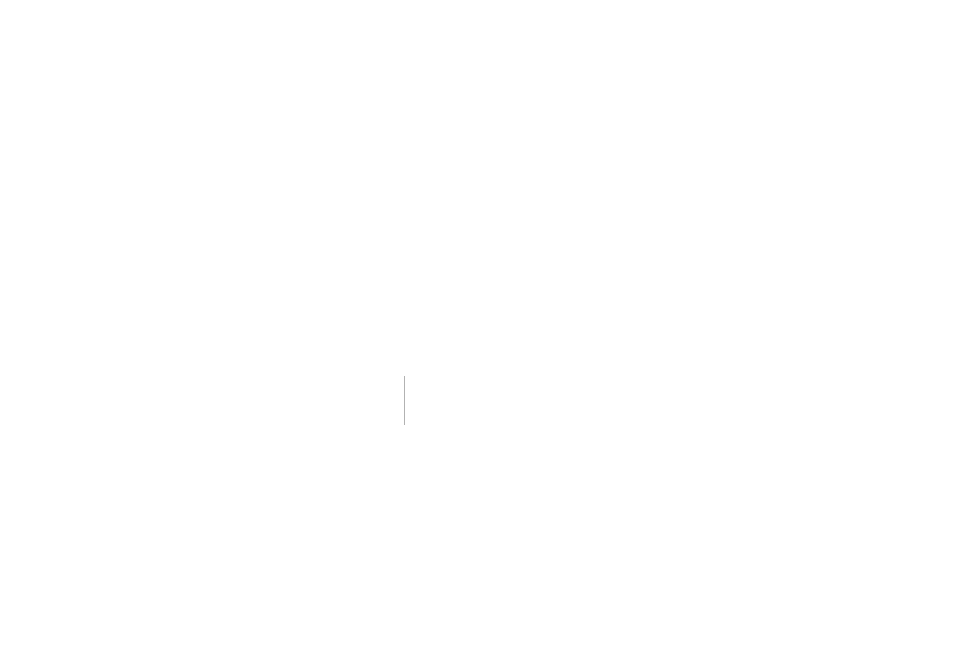
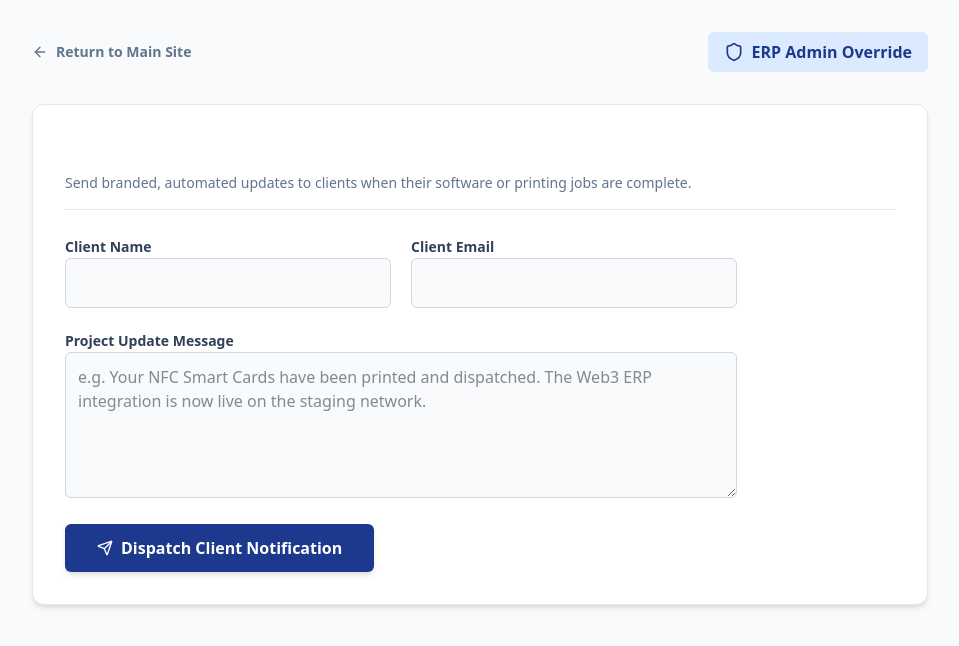
Before and after one commit to stackvuratechnologies/stackvuratech, a Next.js app: page /admin in a window 1280 px wide. Before the commit this address had no page. Shown: the top 646 px of the page, without its empty margins (160-1119 px from the left). Built offline with nearby package versions, Linux system fonts and the light colour scheme.

Commit message:
added some files

```diff
--- a/package.json
+++ b/package.json
@@ -16,6 +16,7 @@
     "next": "16.3.0",
     "react": "19.2.8",
     "react-dom": "19.2.8",
+    "resend": "^6.19.0",
     "tailwind-merge": "^3.6.0"
   },
   "devDependencies": {
--- /dev/null
+++ b/src/app/admin/page.tsx
@@ -0,0 +1,88 @@
+'use client';
+
+import { useState } from 'react';
+import { Send, Shield, Loader2, ArrowLeft, CheckCircle2 } from 'lucide-react';
+import Link from 'next/link';
+
+export default function AdminDashboard() {
+  const [email, setEmail] = useState('');
+  const [name, setName] = useState('');
+  const [message, setMessage] = useState('');
+  const [status, setStatus] = useState<'idle' | 'sending' | 'success' | 'error'>('idle');
+
+  const handleSendEmail = async (e: React.FormEvent) => {
+    e.preventDefault();
+    setStatus('sending');
+
+    try {
+      const res = await fetch('/api/notify', {
+        method: 'POST',
+        headers: { 'Content-Type': 'application/json' },
+        body: JSON.stringify({ email, name, message }),
+      });
+
+      if (res.ok) {
+        setStatus('success');
+        setEmail('');
+        setName('');
+        setMessage('');
+        setTimeout(() => setStatus('idle'), 4000);
+      } else {
+        setStatus('error');
+      }
+    } catch (err) {
+      setStatus('error');
+    }
+  };
+
+  return (
+    <div className="min-h-screen bg-slate-50 p-8 font-sans">
+      <div className="max-w-4xl mx-auto">
+
+        <div className="flex items-center justify-between mb-8">
+          <Link href="/" className="flex items-center space-x-2 text-slate-500 hover:text-blue-900 transition">
+            <ArrowLeft className="w-4 h-4" />
+            <span className="text-sm font-bold">Return to Main Site</span>
+          </Link>
+          <div className="flex items-center space-x-2 text-blue-900 bg-blue-100 px-4 py-2 rounded-md">
+            <Shield className="w-5 h-5" />
+            <span className="font-bold">ERP Admin Override</span>
+          </div>
+        </div>
+
+        <div className="bg-white border border-gray-200 rounded-xl shadow-md p-8">
+          <div className="border-b border-gray-200 pb-4 mb-6">
+            <h2 className="text-2xl font-bold text-slate-900">Client Communication Dispatch</h2>
+            <p className="text-sm text-slate-500 mt-1">Send branded, automated updates to clients when their software or printing jobs are complete.</p>
+          </div>
+
+          <form onSubmit={handleSendEmail} className="space-y-5 max-w-2xl">
+            <div className="grid grid-cols-1 md:grid-cols-2 gap-5">
+              <div className="space-y-2">
+                <label className="text-sm font-semibold text-slate-700">Client Name</label>
+                <input type="text" required value={name} onChange={(e) => setName(e.target.value)} className="w-full bg-slate-50 border border-gray-300 rounded-md p-3 text-slate-900 focus:border-blue-900 focus:ring-1 focus:outline-none" />
+              </div>
+              <div className="space-y-2">
+                <label className="text-sm font-semibold text-slate-700">Client Email</label>
+                <input type="email" required value={email} onChange={(e) => setEmail(e.target.value)} className="w-full bg-slate-50 border border-gray-300 rounded-md p-3 text-slate-900 focus:border-blue-900 focus:ring-1 focus:outline-none" />
+              </div>
+            </div>
+
+            <div className="space-y-2">
+              <label className="text-sm font-semibold text-slate-700">Project Update Message</label>
+              <textarea required value={message} onChange={(e) => setMessage(e.target.value)} rows={5} placeholder="e.g. Your NFC Smart Cards have been printed and dispatched. The Web3 ERP integration is now live on the staging network." className="w-full bg-slate-50 border border-gray-300 rounded-md p-3 text-slate-900 focus:border-blue-900 focus:ring-1 focus:outline-none"></textarea>
+            </div>
+
+            {status === 'success' && <div className="flex items-center space-x-2 bg-green-50 text-green-700 border border-green-200 p-4 rounded-md text-sm font-bold"><CheckCircle2 className="w-5 h-5" /><span>Email successfully transmitted via Resend.</span></div>}
+            {status === 'error' && <div className="bg-red-50 text-red-700 border border-red-200 p-4 rounded-md text-sm font-bold">Failed to dispatch email. Check API credentials.</div>}
+
+            <button type="submit" disabled={status === 'sending'} className="bg-blue-900 text-white font-bold py-3 px-8 rounded-md hover:bg-blue-800 transition shadow-md flex items-center space-x-2">
+              {status === 'sending' ? <Loader2 className="w-5 h-5 animate-spin" /> : <><Send className="w-4 h-4" /><span>Dispatch Client Notification</span></>}
+            </button>
+          </form>
+
+        </div>
+      </div>
+    </div>
+  );
+}
--- /dev/null
+++ b/src/app/api/notify/route.ts
@@ -0,0 +1,35 @@
+import { NextResponse } from 'next/server';
+import { Resend } from 'resend';
+
+const resend = new Resend(process.env.RESEND_API_KEY);
+
+export async function POST(request: Request) {
+  try {
+    const { email, name, message } = await request.json();
+
+    const data = await resend.emails.send({
+      from: 'StackVura Architecture <admin@stackvuratechnologies.online>',
+      to: email,
+      subject: 'StackVura Technologies - Project Update',
+      html: `
+        <div style="font-family: sans-serif; max-w: 600px; margin: 0 auto; border: 1px solid #e2e8f0; border-radius: 8px; overflow: hidden;">
+          <div style="background-color: #1e3a8a; padding: 20px; text-align: center;">
+            <h2 style="color: #ffffff; margin: 0;">Project Status Update</h2>
+          </div>
+          <div style="padding: 30px; background-color: #f8fafc; color: #334155;">
+            <p style="font-size: 16px;">Hello <strong>${name}</strong>,</p>
+            <p style="font-size: 16px; line-height: 1.6; color: #475569;">${message}</p>
+            <div style="margin-top: 30px; padding-top: 20px; border-top: 1px solid #cbd5e1; font-size: 12px; color: #64748b; text-align: center;">
+              <p>StackVura Technologies | Enterprise Cloud & Software</p>
+              <p>Machakos, Kenya</p>
+            </div>
+          </div>
+        </div>
+      `
+    });
+
+    return NextResponse.json({ success: true, data });
+  } catch (error) {
+    return NextResponse.json({ success: false, error });
+  }
+}
--- a/src/components/ClientPortalModal.tsx
+++ b/src/components/ClientPortalModal.tsx
@@ -1,7 +1,7 @@
 'use client';
 
-import { useState, useEffect } from 'react';
-import { X, Lock, FileText, Printer, Clock, UserPlus, LifeBuoy, Send, Loader2 } from 'lucide-react';
+import { useState } from 'react';
+import { X, Lock, FileText, Printer, Clock, UserPlus, LifeBuoy, Send, Loader2, Building2, User } from 'lucide-react';
 import { supabase } from '@/lib/supabase';
 
 interface ClientPortalModalProps {
@@ -15,6 +15,7 @@ export default function ClientPortalModal({ isOpen, onClose }: ClientPortalModal
   const [dashView, setDashView] = useState<'overview' | 'support'>('overview');
 
   // Auth State
+  const [clientType, setClientType] = useState<'individual' | 'firm'>('firm');
   const [email, setEmail] = useState('');
   const [password, setPassword] = useState('');
   const [fullName, setFullName] = useState('');
@@ -59,11 +60,11 @@ export default function ClientPortalModal({ isOpen, onClose }: ClientPortalModal
     }
 
     if (authData.user) {
-      // Create the client profile record in the database
       const { error: dbError } = await supabase.from('clients').insert({
         id: authData.user.id,
         full_name: fullName,
-        company_name: company,
+        company_name: clientType === 'firm' ? company : null,
+        client_type: clientType
       });
 
       if (dbError) {
@@ -107,6 +108,8 @@ export default function ClientPortalModal({ isOpen, onClose }: ClientPortalModal
     setDashView('overview');
     setEmail('');
     setPassword('');
+    setFullName('');
+    setCompany('');
     setAuthError('');
     onClose();
   };
@@ -129,7 +132,7 @@ export default function ClientPortalModal({ isOpen, onClose }: ClientPortalModal
           {!isLoggedIn ? (
             <div className="max-w-md mx-auto">
               <div className="text-center mb-6">
-                <h3 className="text-xl font-bold text-slate-900">{view === 'login' ? 'Welcome Back' : 'Register Corporate Account'}</h3>
+                <h3 className="text-xl font-bold text-slate-900">{view === 'login' ? 'Welcome Back' : 'Register Account'}</h3>
                 <p className="text-slate-600 text-sm mt-2">
                   {view === 'login' ? 'Log in to follow up on your project status, invoices, and deliverables.' : 'Create an account to track your project progress and request new services.'}
                 </p>
@@ -138,19 +141,41 @@ export default function ClientPortalModal({ isOpen, onClose }: ClientPortalModal
               <form onSubmit={view === 'login' ? handleLogin : handleRegister} className="space-y-4">
                 {view === 'register' && (
                   <>
+                    <div className="flex bg-slate-100 p-1 rounded-lg mb-4">
+                      <button
+                        type="button"
+                        onClick={() => setClientType('individual')}
+                        className={`flex-1 flex items-center justify-center space-x-2 py-2 text-sm font-semibold rounded-md transition ${clientType === 'individual' ? 'bg-white text-blue-900 shadow-sm' : 'text-slate-500 hover:text-slate-700'}`}
+                      >
+                        <User className="w-4 h-4" />
+                        <span>Individual</span>
+                      </button>
+                      <button
+                        type="button"
+                        onClick={() => setClientType('firm')}
+                        className={`flex-1 flex items-center justify-center space-x-2 py-2 text-sm font-semibold rounded-md transition ${clientType === 'firm' ? 'bg-white text-blue-900 shadow-sm' : 'text-slate-500 hover:text-slate-700'}`}
+                      >
+                        <Building2 className="w-4 h-4" />
+                        <span>Company</span>
+                      </button>
+                    </div>
+
                     <div className="space-y-2 text-sm">
                       <label className="font-semibold text-slate-700">Full Name</label>
                       <input type="text" required value={fullName} onChange={(e) => setFullName(e.target.value)} className="w-full bg-slate-50 border border-gray-300 rounded-md p-3 text-slate-900 focus:border-blue-900 focus:ring-1 focus:outline-none" />
                     </div>
-                    <div className="space-y-2 text-sm">
-                      <label className="font-semibold text-slate-700">Company Name</label>
-                      <input type="text" required value={company} onChange={(e) => setCompany(e.target.value)} className="w-full bg-slate-50 border border-gray-300 rounded-md p-3 text-slate-900 focus:border-blue-900 focus:ring-1 focus:outline-none" />
-                    </div>
+
+                    {clientType === 'firm' && (
+                      <div className="space-y-2 text-sm animate-in fade-in slide-in-from-top-2 duration-300">
+                        <label className="font-semibold text-slate-700">Company / Firm Name</label>
+                        <input type="text" required value={company} onChange={(e) => setCompany(e.target.value)} className="w-full bg-slate-50 border border-gray-300 rounded-md p-3 text-slate-900 focus:border-blue-900 focus:ring-1 focus:outline-none" />
+                      </div>
+                    )}
                   </>
                 )}
 
                 <div className="space-y-2 text-sm">
-                  <label className="font-semibold text-slate-700">Corporate Email</label>
+                  <label className="font-semibold text-slate-700">Email Address</label>
                   <input type="email" required value={email} onChange={(e) => setEmail(e.target.value)} className="w-full bg-slate-50 border border-gray-300 rounded-md p-3 text-slate-900 focus:border-blue-900 focus:ring-1 focus:outline-none" />
                 </div>
 
@@ -196,8 +221,8 @@ export default function ClientPortalModal({ isOpen, onClose }: ClientPortalModal
               {dashView === 'overview' ? (
                 <>
                   <div>
-                    <h3 className="text-xl font-bold text-slate-900">Welcome to your Dashboard</h3>
-                    <p className="text-sm text-green-600 font-medium mt-1">Status: Authenticated Client Account</p>
+                    <h3 className="text-xl font-bold text-slate-900">Welcome, {company || fullName || email.split('@')[0]}</h3>
+                    <p className="text-sm text-green-600 font-medium mt-1">Status: Active Client Dashboard</p>
                   </div>
                   <div className="grid grid-cols-1 sm:grid-cols-2 gap-6">
                     <div className="bg-slate-50 p-6 rounded-xl border border-gray-200 shadow-sm">
--- a/src/components/Contact.tsx
+++ b/src/components/Contact.tsx
@@ -91,7 +91,7 @@ export default function Contact() {
           <div className="grid grid-cols-1 md:grid-cols-2 gap-6">
             <div className="space-y-2">
               <label className="text-sm font-semibold text-slate-700">Company Name</label>
-              <input required name="companyName" type="text" className="w-full bg-slate-50 border border-gray-300 rounded-md p-3 text-slate-900 focus:border-blue-900 focus:ring-1 focus:ring-blue-900 focus:outline-none transition" />
+              <input name="companyName" type="text" className="w-full bg-slate-50 border border-gray-300 rounded-md p-3 text-slate-900 focus:border-blue-900 focus:ring-1 focus:ring-blue-900 focus:outline-none transition" />
             </div>
             <div className="space-y-2">
               <label className="text-sm font-semibold text-slate-700">Contact Name</label>
```
Also changed, not shown: 1 other file (tests, documents, lock files or other folders).
